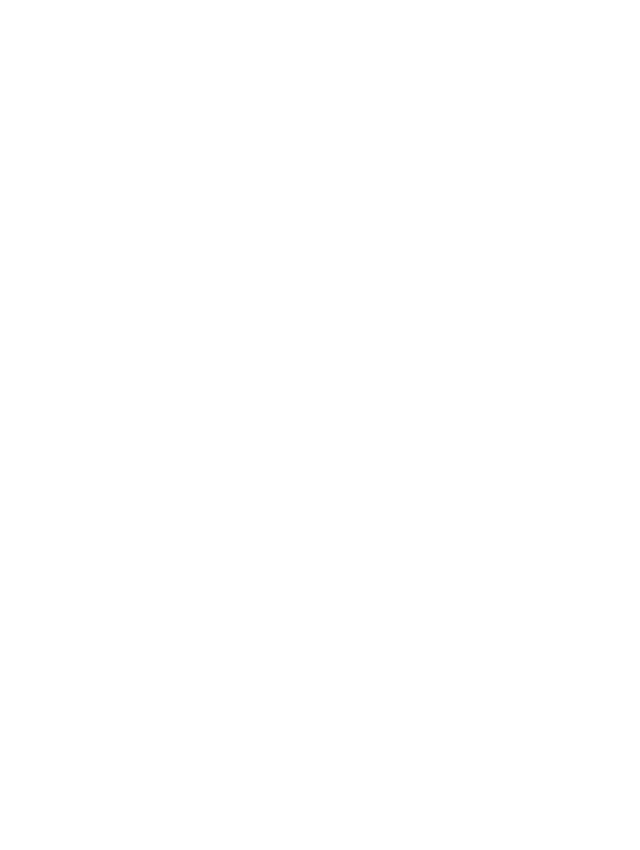
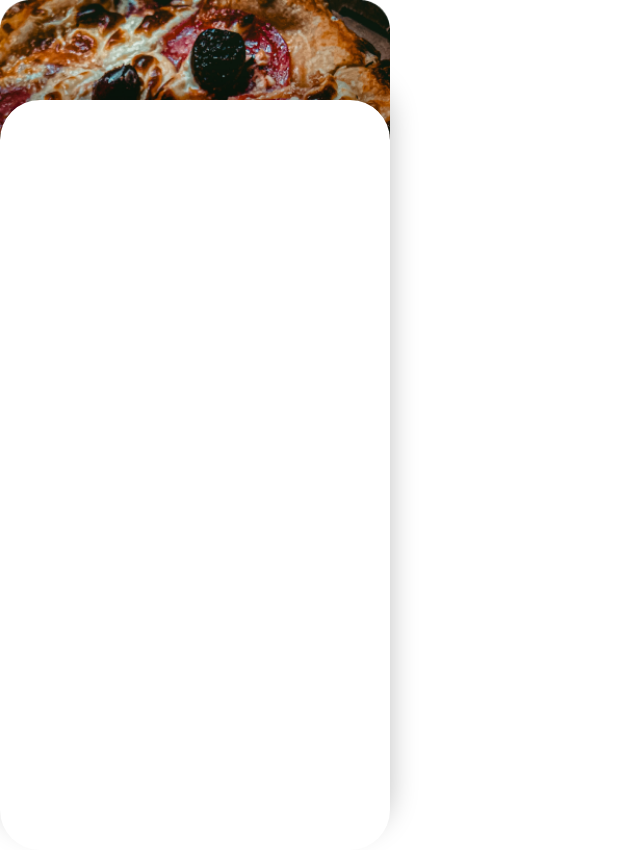
Before and after one commit to QPersegol/Distanciel, a plain HTML site: page index.html in a window 1280 px wide. Shown: the whole page, without its empty margins (0-640 px from the left). Drawn offline with Linux system fonts and the light colour scheme.

Commit message:
Add files via upload

```diff
--- a/css/style.css
+++ b/css/style.css
@@ -8,3 +8,31 @@
     overflow: hidden;
     font-family: Manrope;
 }
+
+#container {
+    width: 390px;
+    height: 844px;
+    z-index: 0;
+}
+
+#img {
+    position: absolute;
+    z-index: -1;
+}
+
+#pizza {
+    position: absolute;
+    width: 390px;
+    z-index: -1;
+}
+
+#base {
+    position: absolute;
+    top: 100px;
+    width: 390px;
+    height: 750px;
+    background-color: white;
+    box-shadow: 0px -19px 28px rgba(0, 0, 0, 0.25);
+    z-index: 2;
+    border-radius: 40px;
+}
--- a/index.html
+++ b/index.html
@@ -8,6 +8,13 @@
     <title>Tannereat</title>
 </head>
 <body>
+    <div id="container">
+        <div id="img">
+            <img id="pizza" src="./img/unsplash_wuKMSZCGmS4.png" alt="pizza">
+        </div>
+        <div id="base">
 
+        </div>
+    </div>
 </body>
 </html>
```
